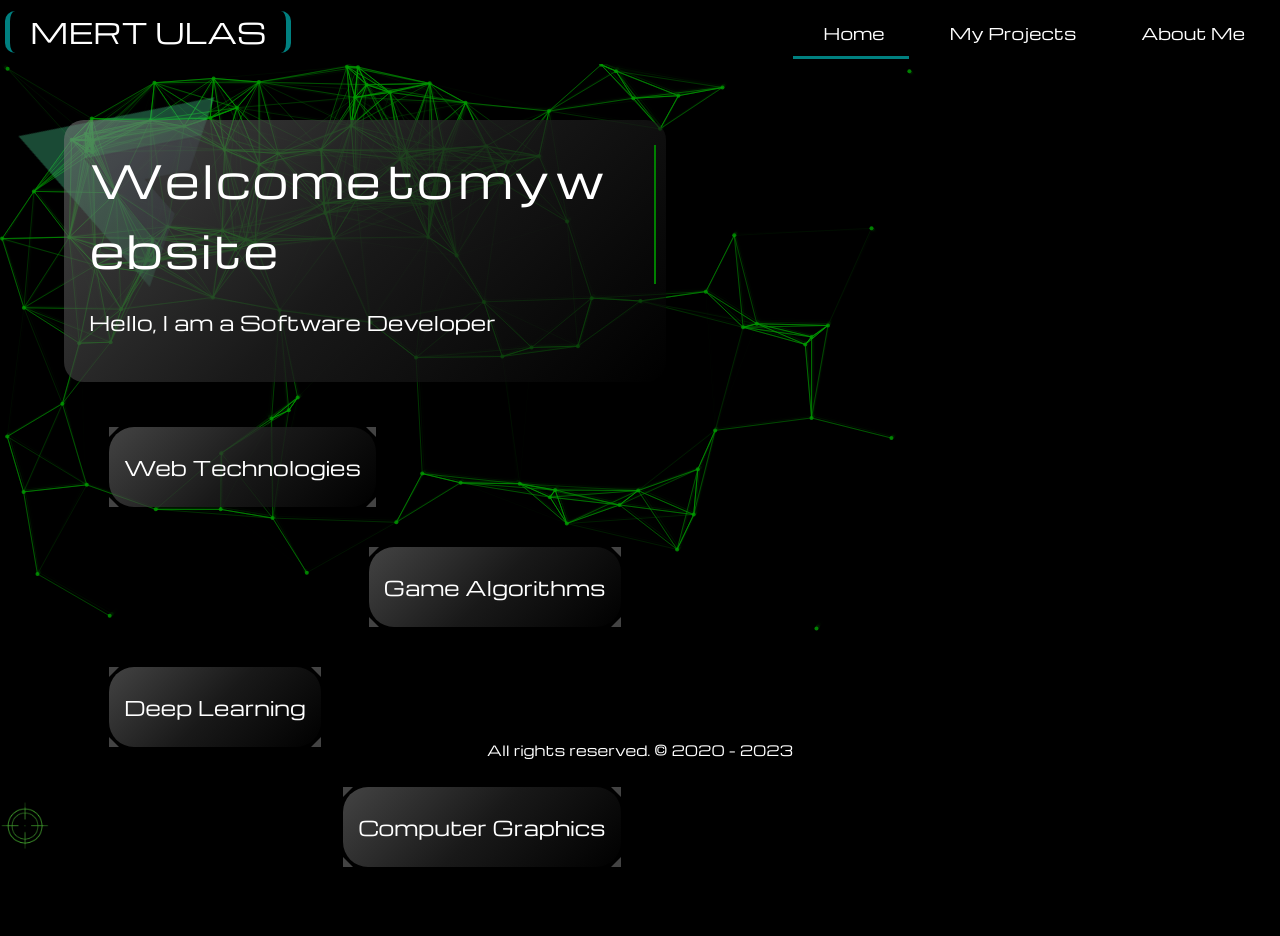
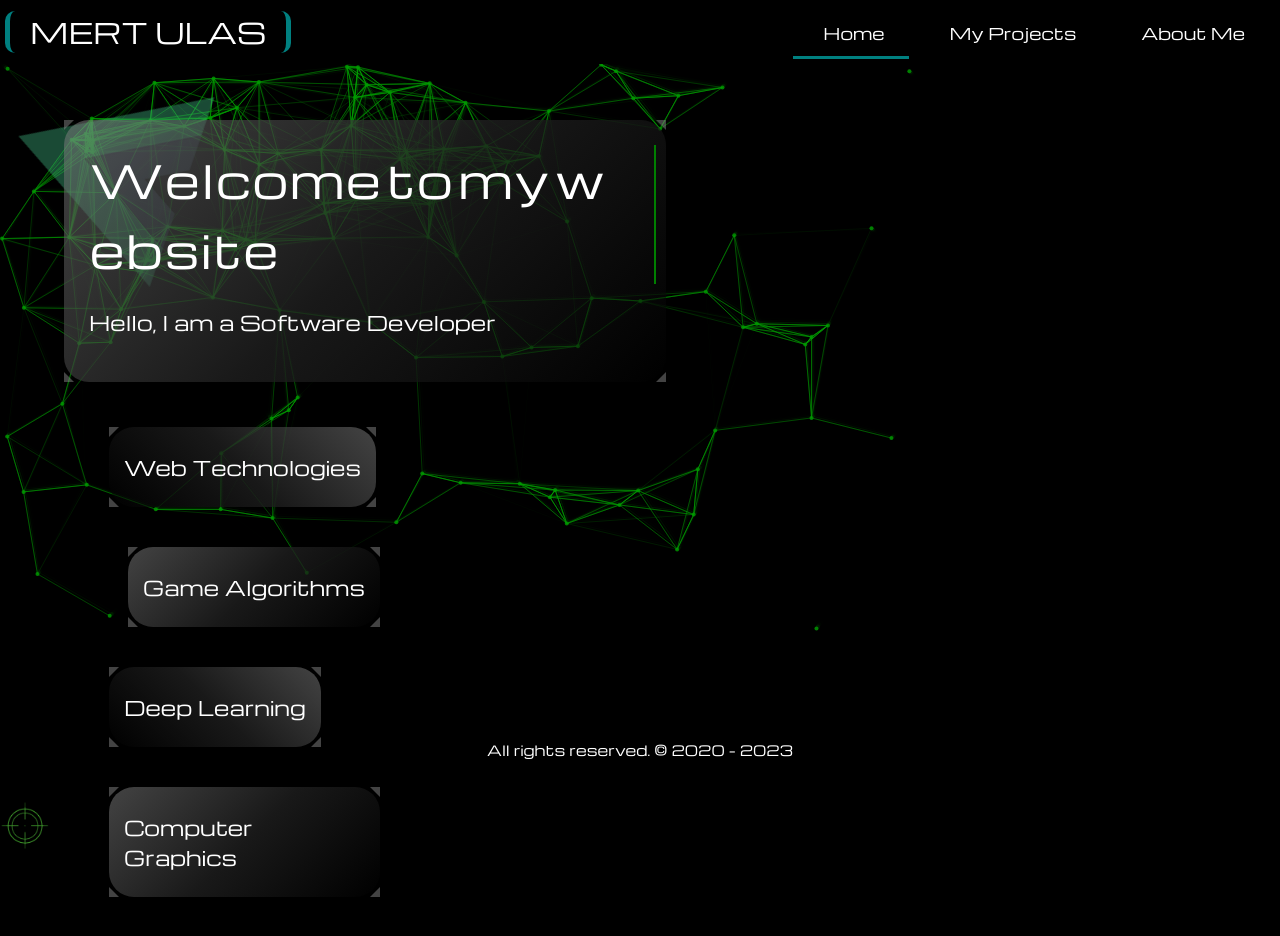
Before and after one commit to MERTULAS/portfolio-project, a Vue app: page / in a window 1280 px wide. Shown: the top 936 px of the page. Built offline with nearby package versions, Linux system fonts and the light colour scheme.

Commit message:
index page event listeners optimize

```diff
--- a/src/assets/css/common.css
+++ b/src/assets/css/common.css
@@ -62,3 +62,32 @@ body {
 #custom-cursor.custom-cursor-hovered {
   transform: rotate(135deg) scale(2);
 }
+
+.bounce-header span {
+  display: inline-block;
+  padding: 0;
+  margin: 0;
+  border: 1px solid transparent;
+  transition: 0.5s;
+  transform: translate(0) scale(1);
+}
+.bounce-header span:hover {
+  /* transform: scale(1.2) translateY(-10%); */
+  /* border: 1px solid green; */
+  /* border-radius: 5px; */
+  animation: bounceAnimation 0.2s ease-in-out;
+}
+
+@keyframes bounceAnimation {
+  0% {
+    transform: scale(1);
+  }
+
+  50% {
+    transform: scale(0.8);
+  }
+
+  100% {
+    transform: scale(1.2);
+  }
+}
--- a/src/components/ProfileCard.vue
+++ b/src/components/ProfileCard.vue
@@ -13,8 +13,12 @@
       </div>
       <div class="job-experiences">
         <p>
-          <span> Experiences </span>
-          <a :href="`${fullPath}/data/MERT Ulas CV.pdf`" target="_blank">
+          <span class="bounce-header">
+            <span v-for="(char, index) in 'Experiences'.split('')" :key="index">
+              {{ char }}</span
+            ></span
+          >
+          <a :href="`${fullPath}/MERT Ulas CV.pdf`" target="_blank">
             <a-button type="primary">
               <a-icon type="download" /> Resume
             </a-button>
--- a/src/pages/IndexPage.vue
+++ b/src/pages/IndexPage.vue
@@ -4,7 +4,7 @@
     <div class="page-body" v-if="!isSpinning">
       <div class="index-body">
         <div>
-          <h1 class="animated-text">
+          <h1 class="animated-text bounce-header">
             <span
               v-for="(character, index) in animatedText.split('')"
               :key="index"
@@ -90,9 +90,7 @@ export default {
     },
   },
   updated() {
-    document.querySelectorAll(".animated-text span").forEach((span) => {
-      customCursorAnimation(span);
-    });
+    customCursorAnimation(this.$el.querySelector(".bounce-header"));
   },
   mounted() {
     this.pageInitialize();
@@ -156,35 +154,6 @@ export default {
   width: fit-content;
 }
 
-.animated-text span {
-  display: inline-block;
-  padding: 0;
-  margin: 0;
-  border: 1px solid transparent;
-  transition: 0.5s;
-  transform: translate(0) scale(1);
-}
-.animated-text span:hover {
-  /* transform: scale(1.2) translateY(-10%); */
-  /* border: 1px solid green; */
-  /* border-radius: 5px; */
-  animation: bounceAnimation 0.2s ease-in-out;
-}
-
-@keyframes bounceAnimation {
-  0% {
-    transform: scale(1);
-  }
-
-  50% {
-    transform: scale(0.8);
-  }
-
-  100% {
-    transform: scale(1.2);
-  }
-}
-
 .index-body p {
   font-size: 20px;
   max-width: 450px;
@@ -229,11 +198,34 @@ export default {
     rgba(0, 0, 0, 0.5)
   );
   width: 47vw;
-  border-radius: 20px;
+  border-radius: 25px;
+  position: relative;
 }
+
+.index-body > div::before , .index-body > div::after {
+  content: '';
+  position: absolute;
+  top: 0;
+  height: 100%;
+  border-top: 10px solid rgba(134, 134, 134, 0.5);
+  border-bottom: 10px solid rgba(134, 134, 134, 0.5);
+}
+
+.index-body > div::before {
+  left: 0;
+  border-right: 10px solid transparent;
+}
+
+.index-body > div::after {
+  right: 0;
+  border-left: 10px solid transparent;
+}
+
+
 
 .index-body ul {
   display: flex;
+  width: 60%;
   flex-direction: column;
 }
 
@@ -257,6 +249,14 @@ export default {
   align-self: flex-end;
 }
 
+.techs li:nth-child(2n + 1) {
+  background-image: linear-gradient(
+    225deg,
+    rgba(134, 134, 134, 0.5),
+    rgba(31, 31, 31, 0.8),
+    rgba(0, 0, 0, 0.5)
+  );
+}
 .techs li::after, .techs li::before {
   content: '';
   position: absolute;
```
Also changed, not shown: 1 other file (tests, documents, lock files or other folders).
